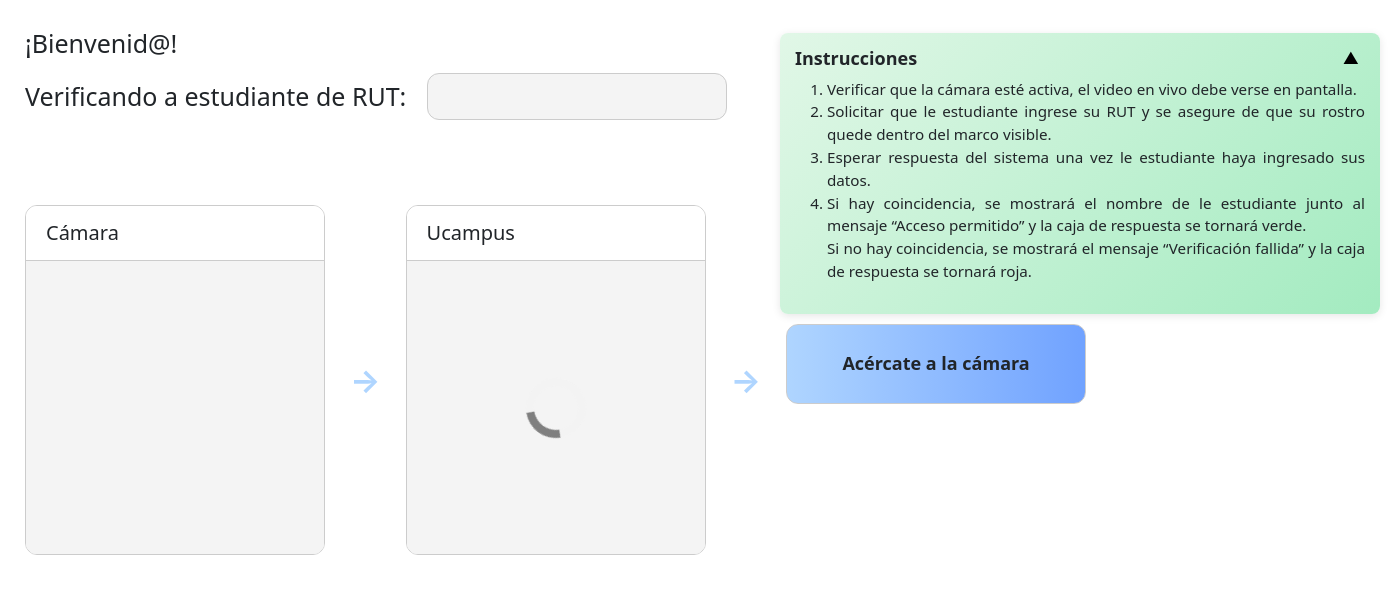
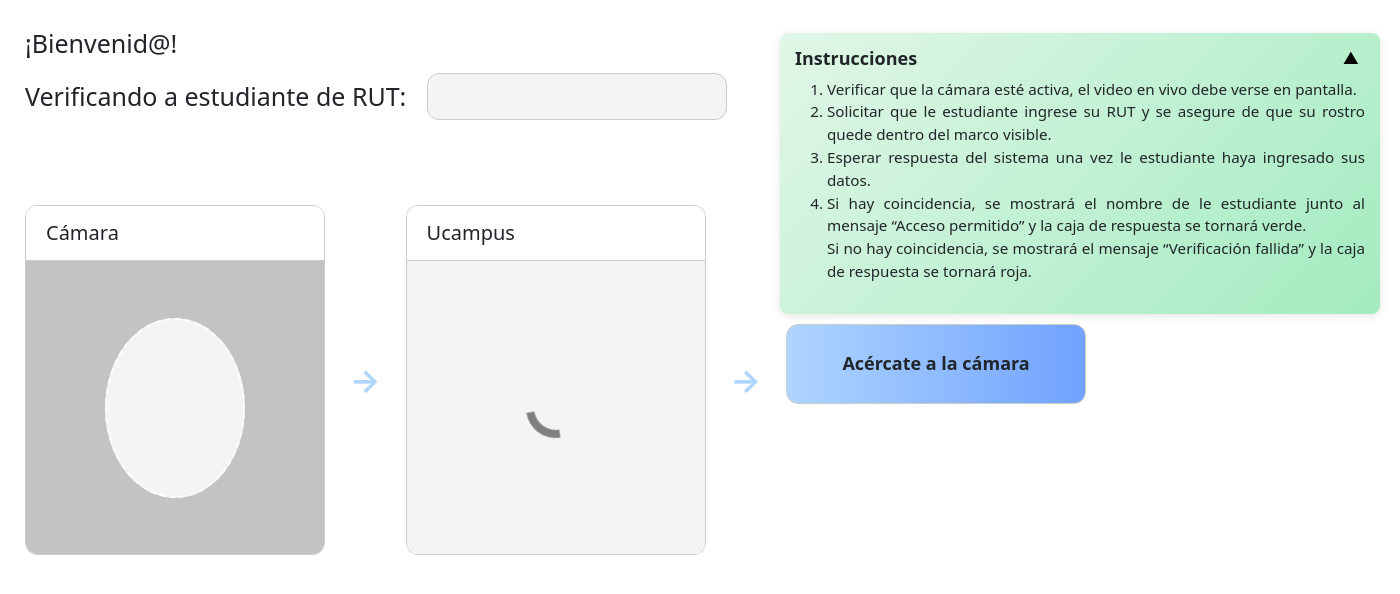
Before and after one commit to patricioespinozaa/FaceGate, a Flask app: page /facegate/app-front/ in a window 1400 px wide. Shown: the part 67-661 px from the top of the page. Run offline with Flask 3, Linux system fonts and the light colour scheme.

Commit message:
feat: se agrega guía de cámara en vista de guardia

```diff
--- a/app-front/templates/index.html
+++ b/app-front/templates/index.html
@@ -42,6 +42,8 @@
                     <p class="box-title">Cámara</p>
                 </div>
                 <div class="box-body" id="camera-body-camara">
+                    <!-- Guía -->
+                    <div class="face-guide-overlay"></div>
                     <video autoplay="true" id="video-stream"></video>
                     <img id="captured-photo" style="display: none;" />
                 </div>
```
